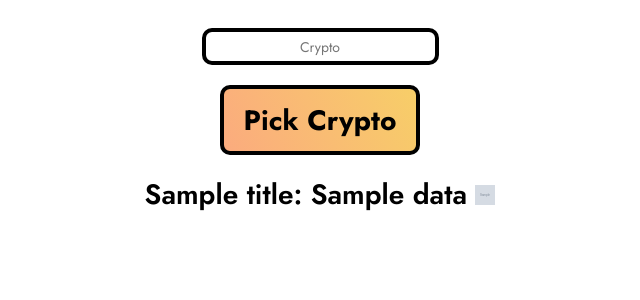
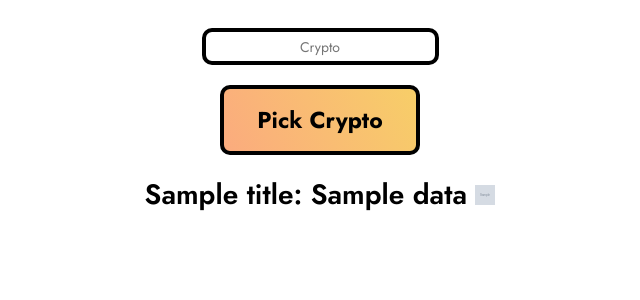
Before and after one commit to AyaanZaveri/CryptoData-Flask, a Flask app: template templates/index.html in a window 1280 px wide; the page is wider, and only the part inside the window is pictured. Shown: the top 300 px of that part, without its empty margins (320-960 px from the left). Run offline with Flask 2, Linux system fonts and the light colour scheme; the template is opened without the code that fills it: most values are stand-ins (such as "Sample title", 1, 10 or a date in 2020); grey boxes marked "Sample" are stand-in pictures.

Commit message:
Update index.html

```diff
--- a/templates/index.html
+++ b/templates/index.html
@@ -15,7 +15,7 @@
         align-items: center;
       }
       button {
-        font-size: 28px;
+        font-size: 23px;
         font-family: 'Jost', sans-serif;
         font-weight: 700;
         width: 200px;
```
